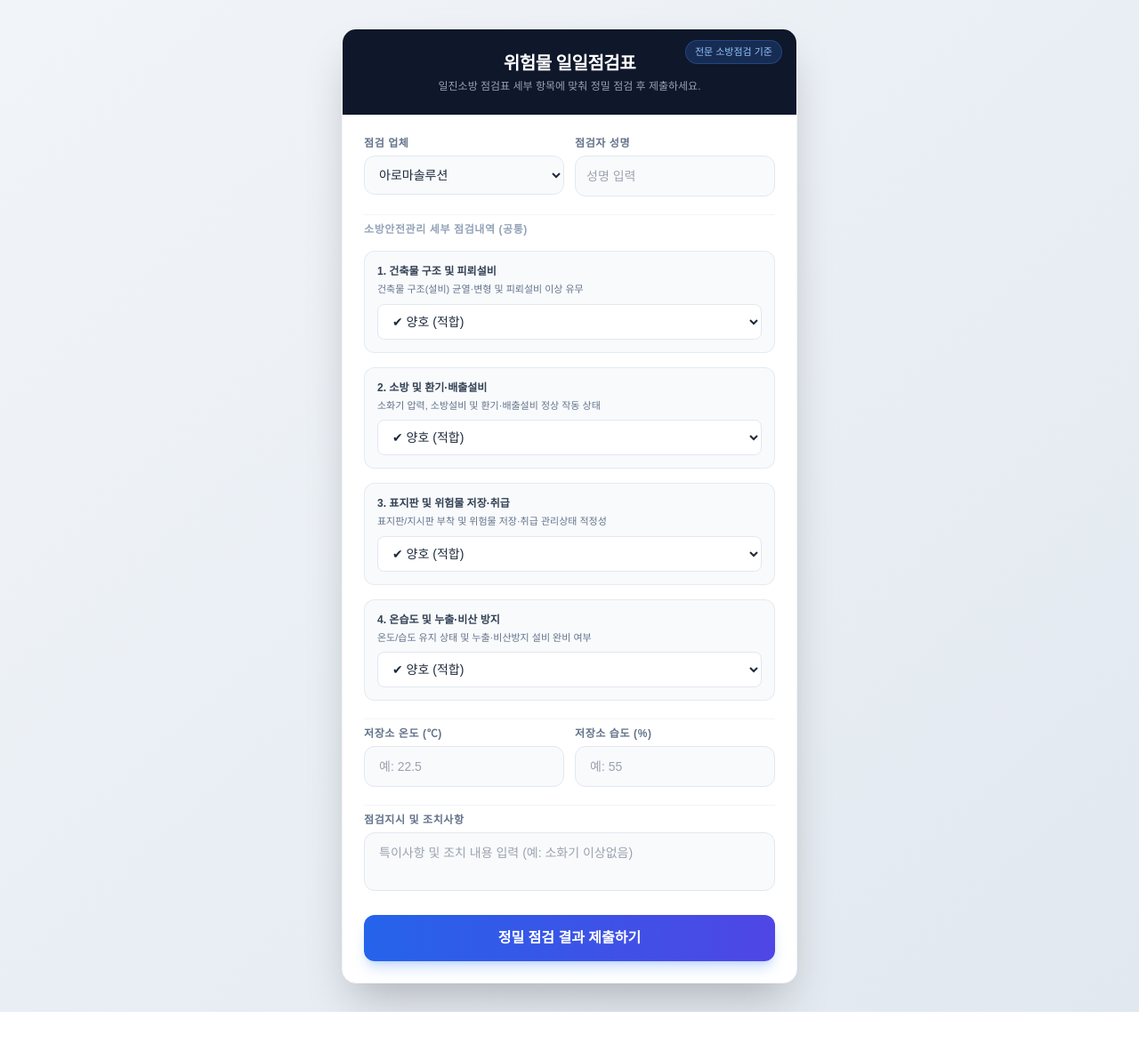
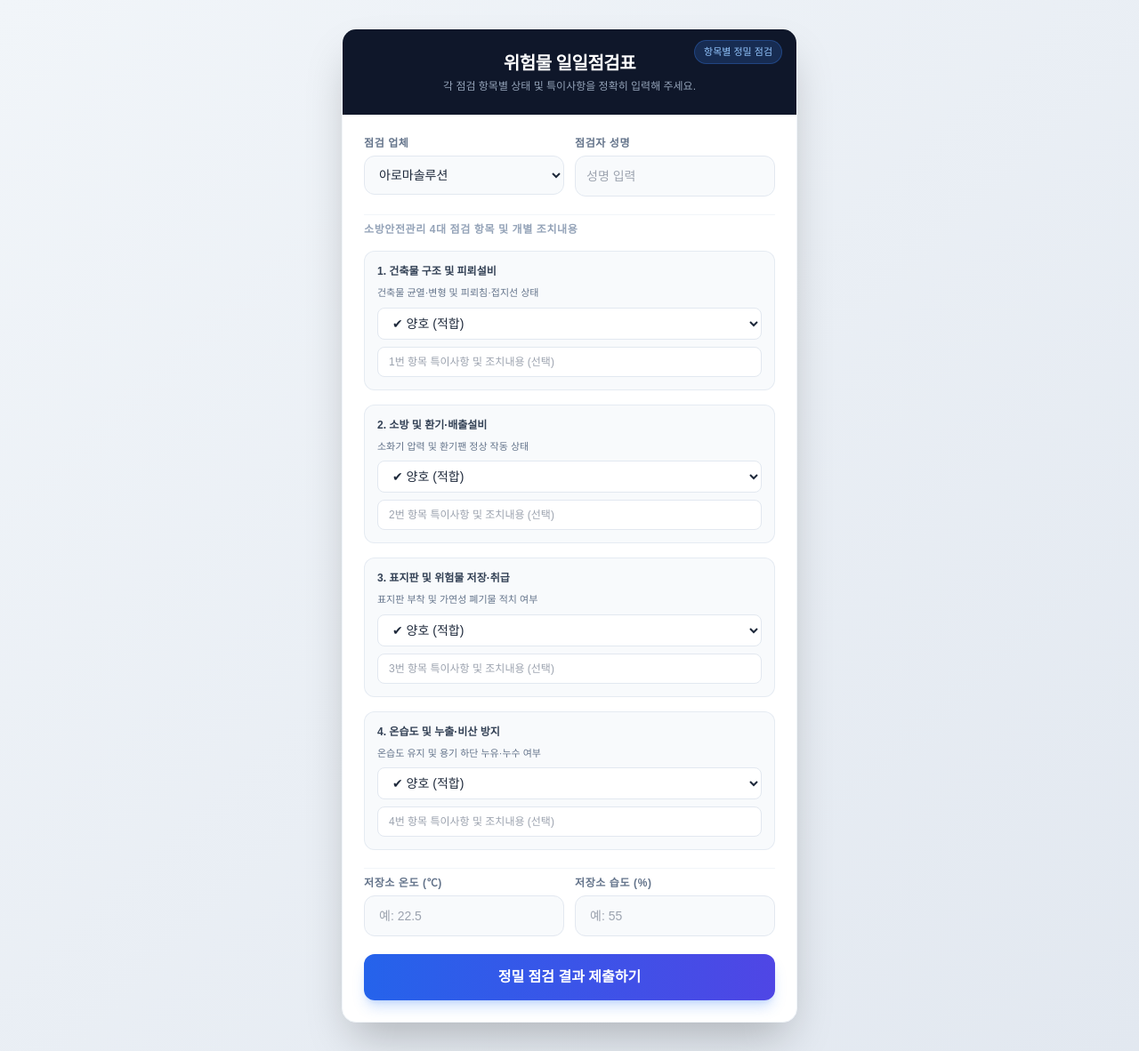
Before and after one commit to wjsdydxo94-a11y/hazardous-check, a Flask app: page / in a window 1280 px wide. Shown: the whole page at 89% size. Before the commit the page ends 1138 px from the top, so only its background shows below. Run offline with Flask 3, Linux system fonts and the light colour scheme; some libraries are stand-ins or nearby versions; some web fonts are replaced.

Commit message:
Update index.html

```diff
--- a/templates/index.html
+++ b/templates/index.html
@@ -12,9 +12,9 @@
     <div class="max-w-lg w-full bg-white shadow-2xl rounded-2xl border border-slate-100 overflow-hidden">
 
         <div class="bg-slate-900 text-white px-6 py-6 text-center relative">
-            <div class="absolute top-3 right-4 text-[11px] bg-blue-500/20 text-blue-300 px-2.5 py-1 rounded-full font-medium border border-blue-500/30">전문 소방점검 기준</div>
+            <div class="absolute top-3 right-4 text-[11px] bg-blue-500/20 text-blue-300 px-2.5 py-1 rounded-full font-medium border border-blue-500/30">항목별 정밀 점검</div>
             <h1 class="text-xl font-bold tracking-tight mb-1">위험물 일일점검표</h1>
-            <p class="text-xs text-slate-400">일진소방 점검표 세부 항목에 맞춰 정밀 점검 후 제출하세요.</p>
+            <p class="text-xs text-slate-400">각 점검 항목별 상태 및 특이사항을 정확히 입력해 주세요.</p>
         </div>
 
         <form action="/submit" method="POST" class="p-6 space-y-5">
@@ -34,52 +34,56 @@
                 </div>
             </div>
 
-            <!-- 전문 세부 점검 항목 -->
+            <!-- 항목별 세부 점검내역 및 개별 특이사항 -->
             <div class="space-y-4 pt-2 border-t border-slate-100">
-                <p class="text-xs font-bold text-slate-400 uppercase tracking-wider">소방안전관리 세부 점검내역 (공통)</p>
+                <p class="text-xs font-bold text-slate-400 uppercase tracking-wider">소방안전관리 4대 점검 항목 및 개별 조치내용</p>
 
                 <!-- 1. 건축물 구조 및 피뢰설비 -->
-                <div class="bg-slate-50 p-3.5 rounded-xl border border-slate-200/80">
-                    <label class="block text-xs font-bold text-slate-700 mb-1">1. 건축물 구조 및 피뢰설비</label>
-                    <p class="text-[11px] text-slate-500 mb-2">건축물 구조(설비) 균열·변형 및 피뢰설비 이상 유무</p>
-                    <select name="item1" class="w-full px-3 py-2.5 bg-white border border-slate-200 rounded-lg text-sm font-medium text-slate-800 focus:ring-2 focus:ring-blue-500 outline-none">
+                <div class="bg-slate-50 p-3.5 rounded-xl border border-slate-200/80 space-y-2">
+                    <label class="block text-xs font-bold text-slate-700">1. 건축물 구조 및 피뢰설비</label>
+                    <p class="text-[11px] text-slate-500">건축물 균열·변형 및 피뢰침·접지선 상태</p>
+                    <select name="item1_status" class="w-full px-3 py-2 bg-white border border-slate-200 rounded-lg text-sm font-medium text-slate-800 focus:ring-2 focus:ring-blue-500 outline-none">
                         <option value="양호">✔ 양호 (적합)</option>
                         <option value="정비요함">✘ 정비요함 (조치필요)</option>
                         <option value="불량">✘ 불량</option>
                     </select>
+                    <input type="text" name="item1_remark" placeholder="1번 항목 특이사항 및 조치내용 (선택)" class="w-full px-3 py-2 bg-white border border-slate-200 rounded-lg text-xs text-slate-700 outline-none">
                 </div>
 
                 <!-- 2. 소방 및 환기·배출설비 -->
-                <div class="bg-slate-50 p-3.5 rounded-xl border border-slate-200/80">
-                    <label class="block text-xs font-bold text-slate-700 mb-1">2. 소방 및 환기·배출설비</label>
-                    <p class="text-[11px] text-slate-500 mb-2">소화기 압력, 소방설비 및 환기·배출설비 정상 작동 상태</p>
-                    <select name="item2" class="w-full px-3 py-2.5 bg-white border border-slate-200 rounded-lg text-sm font-medium text-slate-800 focus:ring-2 focus:ring-blue-500 outline-none">
+                <div class="bg-slate-50 p-3.5 rounded-xl border border-slate-200/80 space-y-2">
+                    <label class="block text-xs font-bold text-slate-700">2. 소방 및 환기·배출설비</label>
+                    <p class="text-[11px] text-slate-500">소화기 압력 및 환기팬 정상 작동 상태</p>
+                    <select name="item2_status" class="w-full px-3 py-2 bg-white border border-slate-200 rounded-lg text-sm font-medium text-slate-800 focus:ring-2 focus:ring-blue-500 outline-none">
                         <option value="양호">✔ 양호 (적합)</option>
                         <option value="정비요함">✘ 정비요함 (조치필요)</option>
                         <option value="불량">✘ 불량</option>
                     </select>
+                    <input type="text" name="item2_remark" placeholder="2번 항목 특이사항 및 조치내용 (선택)" class="w-full px-3 py-2 bg-white border border-slate-200 rounded-lg text-xs text-slate-700 outline-none">
                 </div>
 
                 <!-- 3. 표지판 및 위험물 저장·취급 -->
-                <div class="bg-slate-50 p-3.5 rounded-xl border border-slate-200/80">
-                    <label class="block text-xs font-bold text-slate-700 mb-1">3. 표지판 및 위험물 저장·취급</label>
-                    <p class="text-[11px] text-slate-500 mb-2">표지판/지시판 부착 및 위험물 저장·취급 관리상태 적정성</p>
-                    <select name="item3" class="w-full px-3 py-2.5 bg-white border border-slate-200 rounded-lg text-sm font-medium text-slate-800 focus:ring-2 focus:ring-blue-500 outline-none">
+                <div class="bg-slate-50 p-3.5 rounded-xl border border-slate-200/80 space-y-2">
+                    <label class="block text-xs font-bold text-slate-700">3. 표지판 및 위험물 저장·취급</label>
+                    <p class="text-[11px] text-slate-500">표지판 부착 및 가연성 폐기물 적치 여부</p>
+                    <select name="item3_status" class="w-full px-3 py-2 bg-white border border-slate-200 rounded-lg text-sm font-medium text-slate-800 focus:ring-2 focus:ring-blue-500 outline-none">
                         <option value="양호">✔ 양호 (적합)</option>
                         <option value="정비요함">✘ 정비요함 (조치필요)</option>
                         <option value="불량">✘ 불량</option>
                     </select>
+                    <input type="text" name="item3_remark" placeholder="3번 항목 특이사항 및 조치내용 (선택)" class="w-full px-3 py-2 bg-white border border-slate-200 rounded-lg text-xs text-slate-700 outline-none">
                 </div>
 
                 <!-- 4. 온습도 및 누출·비산 방지 -->
-                <div class="bg-slate-50 p-3.5 rounded-xl border border-slate-200/80">
-                    <label class="block text-xs font-bold text-slate-700 mb-1">4. 온습도 및 누출·비산 방지</label>
-                    <p class="text-[11px] text-slate-500 mb-2">온도/습도 유지 상태 및 누출·비산방지 설비 완비 여부</p>
-                    <select name="item4" class="w-full px-3 py-2.5 bg-white border border-slate-200 rounded-lg text-sm font-medium text-slate-800 focus:ring-2 focus:ring-blue-500 outline-none">
+                <div class="bg-slate-50 p-3.5 rounded-xl border border-slate-200/80 space-y-2">
+                    <label class="block text-xs font-bold text-slate-700">4. 온습도 및 누출·비산 방지</label>
+                    <p class="text-[11px] text-slate-500">온습도 유지 및 용기 하단 누유·누수 여부</p>
+                    <select name="item4_status" class="w-full px-3 py-2 bg-white border border-slate-200 rounded-lg text-sm font-medium text-slate-800 focus:ring-2 focus:ring-blue-500 outline-none">
                         <option value="양호">✔ 양호 (적합)</option>
                         <option value="정비요함">✘ 정비요함 (조치필요)</option>
                         <option value="불량">✘ 불량</option>
                     </select>
+                    <input type="text" name="item4_remark" placeholder="4번 항목 특이사항 및 조치내용 (선택)" class="w-full px-3 py-2 bg-white border border-slate-200 rounded-lg text-xs text-slate-700 outline-none">
                 </div>
             </div>
 
@@ -95,12 +99,6 @@
                 </div>
             </div>
 
-            <!-- 특이사항 -->
-            <div class="pt-2 border-t border-slate-100">
-                <label class="block text-xs font-bold uppercase tracking-wider text-slate-500 mb-1.5">점검지시 및 조치사항</label>
-                <textarea name="remarks" rows="2" placeholder="특이사항 및 조치 내용 입력 (예: 소화기 이상없음)" class="w-full px-4 py-3 bg-slate-50 border border-slate-200 rounded-xl text-sm font-medium text-slate-800 outline-none resize-none"></textarea>
-            </div>
-
             <button type="submit" class="w-full bg-gradient-to-r from-blue-600 to-indigo-600 text-white font-bold py-3.5 px-4 rounded-xl hover:from-blue-700 hover:to-indigo-700 transition-all shadow-lg shadow-blue-500/25 active:scale-[0.99] mt-2">
                 정밀 점검 결과 제출하기
             </button>
```
